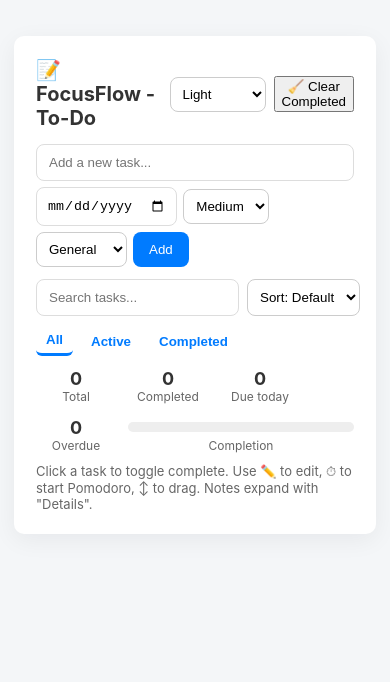
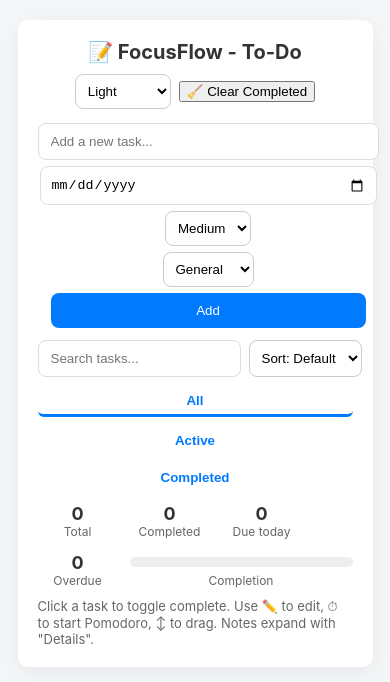
Before and after one commit to MyraGates/FocusFlow-To-Do, a plain HTML site: page index.html in a window 390 px wide. Drawn offline with Linux system fonts and the light colour scheme.

Commit message:
media-qurey

```diff
--- a/style.css
+++ b/style.css
@@ -220,3 +220,59 @@ body.theme-candy { --bg-color:#fff0fb; --text-color:#4b163f; --card-color:#fffff
 
 /* Gold */
 body.theme-gold { --bg-color:#fffaf0; --text-color:#624b10; --card-color:#ffffff; --muted:#8a7237; --accent:#d2a016; --accent-hover:#b3850e; --item-bg:#fffbf6; }
+/* ===============================
+   RESPONSIVE – PHONES & TABLETS
+   =============================== */
+
+/* Tablets and smaller (below 900px) */
+@media (max-width: 900px) {
+  .app-container {
+    max-width: 90%;
+    padding: 20px;
+  }
+
+  h1 {
+    font-size: 24px;
+  }
+
+  #add-task {
+    width: 100%;
+  }
+}
+
+/* Phones (below 600px) */
+@media (max-width: 600px) {
+  body {
+    padding: 20px;
+  }
+
+  .header {
+    flex-direction: column;
+    gap: 10px;
+  }
+
+  .input-section {
+    flex-direction: column;
+  }
+
+  #task-input,
+  #task-date,
+  #add-task {
+    width: 100%;
+  }
+
+  .filter-buttons {
+    flex-direction: column;
+    gap: 10px;
+  }
+
+  .task-item {
+    flex-direction: column;
+    align-items: flex-start;
+    gap: 10px;
+  }
+
+  .delete-btn {
+    align-self: flex-end;
+  }
+}
```
